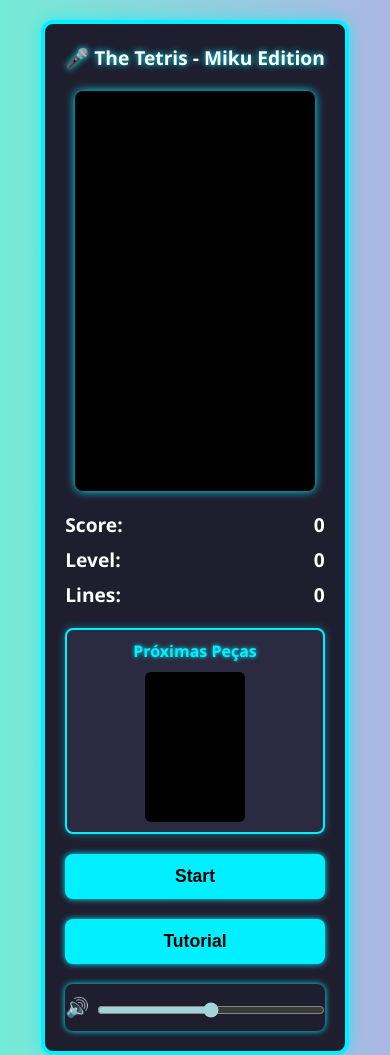
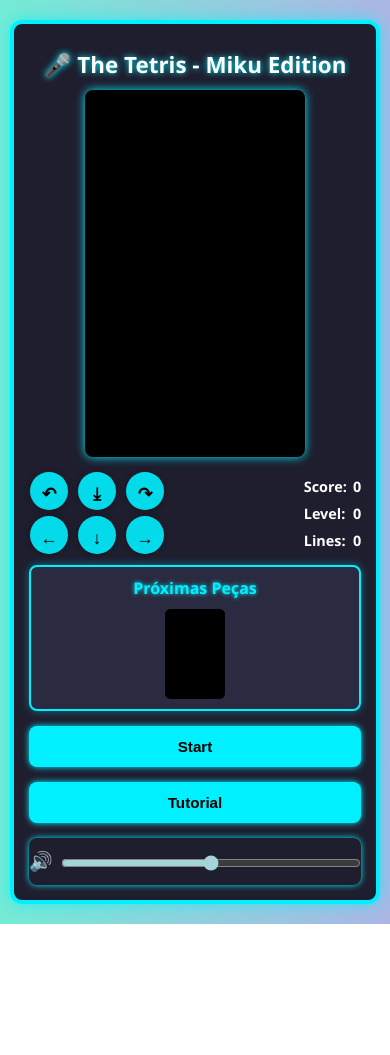
Before and after one commit to ZhengWortz/Tetris-game, a plain HTML site: page index.html in a window 390 px wide. Shown: the top 1055 px of the page. After the commit the page ends 924 px from the top, so only its background shows below. Drawn offline with Linux system fonts and the light colour scheme.

Commit message:
add bottons

```diff
--- a/controls.js
+++ b/controls.js
@@ -14,12 +14,40 @@ window.addEventListener("click", (e) => {
 document.getElementById('gameover-ok').addEventListener('click', () => {
   document.getElementById('gameover-modal').style.display = 'none';
 });
-window.addEventListener('click', (e) => {
+window.addEventListener("click", (e) => {
   const modal = document.getElementById('gameover-modal');
   if (e.target === modal) modal.style.display = 'none';
 });
 
-// Controles
+// Função para detectar dispositivo móvel
+function isMobileDevice() {
+  return /Android|webOS|iPhone|iPad|iPod|BlackBerry|IEMobile|Opera Mini/i.test(navigator.userAgent);
+}
+
+// Mostra o joystick se for um dispositivo móvel
+if (isMobileDevice()) {
+  document.getElementById('joystick-container').classList.remove('hidden');
+}
+
+// Controles via joystick (mobile)
+document.getElementById('left-button').addEventListener('click', () => playerMove(-1));
+document.getElementById('right-button').addEventListener('click', () => playerMove(1));
+document.getElementById('rotate-left-button').addEventListener('click', () => playerRotate(-1));
+document.getElementById('rotate-right-button').addEventListener('click', () => playerRotate(1));
+document.getElementById('drop-button').addEventListener('click', () => {
+  while (!collide(arena, player)) player.pos.y++;
+  player.pos.y--;
+  merge(arena, player);
+  playerReset();
+  arenaSweep();
+  updateScore();
+  dropCounter = 0;
+});
+document.getElementById('down-button').addEventListener('click', () => {
+  playerDrop();
+});
+
+// Controles via teclado (PC)
 document.addEventListener('keydown', event => {
   if (isGameOver) return;
   const k = event.key.toLowerCase();
@@ -31,7 +59,6 @@ document.addEventListener('keydown', event => {
   else if (k === 'q') playerRotate(-1);
   else if (event.code === 'Space') {
     event.preventDefault();
-    // Queda instantânea segura
     while (!collide(arena, player)) player.pos.y++;
     player.pos.y--;
     merge(arena, player);
--- a/index.html
+++ b/index.html
@@ -2,7 +2,7 @@
 <html lang="pt-BR">
 <head>
   <meta charset="UTF-8" />
-  <meta name="viewport" content="width=device-width, initial-scale=1" />
+  <meta name="viewport" content="width=device-width, initial-scale=1, user-scalable=no" />
   <title>🎤 The Tetris - Miku Edition</title>
   <link rel="stylesheet" href="style.css" />
 </head>
@@ -14,10 +14,11 @@
 
   <!-- Container principal do jogo -->
   <div id="game-container">
-    <div>
+    <div class="game-area">
       <h1>🎤 The Tetris - Miku Edition</h1>
       <canvas id="tetris" width="240" height="400"></canvas>
     </div>
+
     <div class="side-panel">
       <div class="scoreboard">
         <div>Score: <span id="score">0</span></div>
@@ -47,6 +48,20 @@
   <!-- Container para o GIF da Miku à direita -->
   <div class="miku-container miku-right">
     <img src="assets/miku_right.gif" alt="Miku à direita" />
+  </div>
+
+  <!-- Joystick Virtual (oculto por padrão) -->
+  <div id="joystick-container" class="hidden">
+    <div class="row">
+      <button id="rotate-left-button">↶</button>
+      <button id="drop-button">⤓</button>
+      <button id="rotate-right-button">↷</button>
+    </div>
+    <div class="row">
+      <button id="left-button">←</button>
+      <button id="down-button">↓</button>
+      <button id="right-button">→</button>
+    </div>
   </div>
 
   <!-- Modal de Tutorial -->
--- a/style.css
+++ b/style.css
@@ -16,7 +16,7 @@ body {
   color: #fff;
   user-select: none;
   position: relative;
-  overflow: hidden;
+  overflow: hidden; /* Remove scroll */
 }
 
 /* === Container principal do jogo === */
@@ -26,13 +26,14 @@ body {
   border-radius: 12px;
   padding: 20px 30px;
   display: flex;
-  flex-direction: row;
-  align-items: flex-start;
-  gap: 30px;
+  align-items: center; /* Centraliza verticalmente */
+  justify-content: center; /* Centraliza horizontalmente */
+  gap: 30px; /* Espaço entre os elementos */
   box-shadow: 0 0 15px #00f0ffaa;
   position: relative;
   z-index: 10;
   max-width: 800px;
+  width: 90%;
   margin: 20px auto;
 }
 
@@ -42,9 +43,10 @@ body {
   text-align: center;
   margin: 0 0 20px 0;
   font-weight: 900;
-  font-size: 1.4rem;
+  font-size: 2rem;
   text-shadow: 0 0 6px #00f0ff;
   user-select: none;
+  margin-left: 75px;
 }
 
 /* Canvas principal */
@@ -54,16 +56,19 @@ body {
   border-radius: 8px;
   box-shadow: 0 0 10px #00f0ff;
   display: block;
-  margin: 0 auto;
+  width: 240px; /* Largura fixa do canvas */
+  height: 450px; /* Altura fixa do canvas */
+  margin-left: 220px; /* Adiciona margem esquerda para mover o canvas para a direita */
 }
 
-/* === Painel lateral (score, preview, botões) === */
+/* === Painel lateral === */
 .side-panel {
   display: flex;
   flex-direction: column;
   align-items: center;
-  width: 160px;
+  width: 160px; /* Mantém a largura do painel */
   gap: 20px;
+  margin-left: auto; /* Alinha o painel ao lado esquerdo */
 }
 
 /* Placar */
@@ -160,7 +165,7 @@ button:hover {
   margin-top: 4px;
 }
 
-/* === GIFs da Miku (esquerda e direita) === */
+/* === GIFs da Miku === */
 .miku-container {
   position: absolute;
   width: 300px;
@@ -168,26 +173,23 @@ button:hover {
   display: flex;
   justify-content: center;
   align-items: center;
-  z-index: 1000;
-  pointer-events: none; /* Não interfere nos cliques */
+  z-index: 1;
+  pointer-events: none;
   background-color: transparent;
 }
 
-/* Miku à esquerda */
 .miku-left {
-  left: 100px;    /* Ajuste fino conforme necessário */
+  left: 100px;
   top: 50%;
   transform: translateY(-50%);
 }
 
-/* Miku à direita */
 .miku-right {
-  right: 200px;  /* Ajuste fino conforme necessário */
+  right: 200px;
   top: 50%;
   transform: translateY(-50%);
 }
 
-/* Imagens das Mikus */
 .miku-left img,
 .miku-right img {
   width: 800px;
@@ -195,14 +197,13 @@ button:hover {
   animation: float 3s ease-in-out infinite;
 }
 
-/* Animação de flutuação suave */
 @keyframes float {
   0% { transform: translateY(0) scale(1); }
   50% { transform: translateY(-12px) scale(1.03); }
   100% { transform: translateY(0) scale(1); }
 }
 
-/* === Modais (Tutorial e Game Over) === */
+/* === Modais === */
 .modal {
   display: none;
   position: fixed;
@@ -228,7 +229,6 @@ button:hover {
   animation: fadeIn 0.4s ease-out;
 }
 
-/* Estilo do modal de Game Over */
 #gameover-modal .gameover-content {
   background: linear-gradient(135deg, #ff416c, #ff4b2b);
   border: 2px solid #fff;
@@ -265,7 +265,6 @@ button:hover {
   transform: scale(1.05);
 }
 
-/* Animações */
 @keyframes fadeIn {
   from { opacity: 0; transform: scale(0.9); }
   to { opacity: 1; transform: scale(1); }
@@ -276,23 +275,196 @@ button:hover {
   100% { transform: scale(1); opacity: 1; }
 }
 
-/* Responsividade básica */
+/* === Joystick Virtual (original, visível no PC) === */
+#joystick-container {
+  position: absolute;
+  bottom: 375px; /* Posiciona perto da base do canvas */
+  left: 600px;   /* Posiciona ao lado do canvas */
+  display: flex;
+  flex-direction: column;
+  align-items: center;
+  gap: 10px;
+  z-index: 1000;
+  background-color: rgba(0, 0, 0, 0.2);
+  border-radius: 8px;
+  box-shadow: 0 0 8px rgba(0, 0, 0, 0.3);
+}
+
+#joystick-container .row {
+  display: flex;
+  justify-content: center;
+  gap: 15px;
+  width: 100%;
+}
+
+#joystick-container button {
+  width: 50px;
+  height: 50px;
+  font-size: 1.5rem;
+  border: none;
+  border-radius: 50%;
+  background-color: rgba(0, 240, 255, 0.9);
+  color: #000;
+  cursor: pointer;
+  box-shadow: 0 0 8px rgba(0, 0, 0, 0.3);
+  transition: transform 0.1s ease;
+}
+
+#joystick-container button:active {
+  transform: scale(0.9);
+}
+
+/* === Responsividade para Mobile (Figma-like) === */
 @media (max-width: 800px) {
+  .miku-left, .miku-right {
+    display: none;
+  }
+
   #game-container {
     flex-direction: column;
-    padding: 20px;
+    padding: 15px;
     gap: 20px;
+    width: 95%;
   }
 
-  .miku-left, .miku-right {
-    display: none; /* Esconde Mikus em telas pequenas */
+  #game-container h1 {
+    font-size: 1.4rem;
+    margin: 10px 0;
+  }
+
+  #tetris {
+    width: 90%;
+    height: auto;
+    max-width: 280px;
+    margin: 0 auto;
   }
 
   .side-panel {
     width: 100%;
+    gap: 15px;
   }
 
-  #game-container h1 {
+  .scoreboard {
+    width: 100%;
+    font-weight: 700;
     font-size: 1.2rem;
+    display: flex;
+    flex-direction: column;
+    gap: 8px;
+    text-align: center;
+  }
+
+  .scoreboard div {
+    display: flex;
+    align-items: center;
+    justify-content: space-between;
+    margin-left: 275px;
+  }
+
+  /* === JOYSTICK MOBILE: posicionado DENTRO do game-container, ao lado do scoreboard === */
+  #joystick-container {
+    /* Posiciona dentro do container visualmente */
+    position: absolute;
+    top: 50%;
+    left: 50%;
+    transform: translate(-250px, 60px); /* Ajuste fino para alinhar ao side-panel */
+
+    /* Remove fundo e sombra */
+    background-color: transparent;
+    box-shadow: none;
+    border: none;
+    padding: 0;
+    width: auto;
+    margin: 0;
+
+    /* Layout */
+    display: flex;
+    flex-direction: column;
+    align-items: center;
+    gap: 6px;
+  }
+
+  #joystick-container .row {
+    gap: 10px;
+    justify-content: center;
+  }
+
+  #joystick-container button {
+    width: 44px;
+    height: 44px;
+    font-size: 1.3rem;
+    box-shadow: 0 0 6px rgba(0, 0, 0, 0.3);
+  }
+
+  /* Ajuste no side-panel para garantir z-index */
+  .side-panel {
+    position: relative;
+    z-index: 1;
+  }
+
+  #preview {
+    width: 80px;
+    height: 120px;
+  }
+
+  button {
+    font-size: 1rem;
   }
 }
+
+@media (max-width: 600px) {
+  #tetris {
+    width: 90%;
+    max-width: 240px;
+  }
+
+  .scoreboard {
+    font-size: 1rem;
+  }
+
+  button {
+    font-size: 0.95rem;
+  }
+
+  #preview {
+    width: 70px;
+    height: 105px;
+  }
+
+  #joystick-container button {
+    width: 40px;
+    height: 40px;
+    font-size: 1.2rem;
+    transform: translate(-220px, -105px);
+  }
+
+  #joystick-container {
+    transform: translate(60px, 120px); /* Ajuste para telas menores */
+  }
+}
+
+@media (max-width: 400px) {
+  #tetris {
+    width: 90%;
+    max-width: 220px;
+  }
+
+  .scoreboard {
+    font-size: 0.9rem;
+  }
+
+  #preview {
+    width: 60px;
+    height: 90px;
+  }
+
+  #joystick-container button {
+    width: 38px;
+    height: 38px;
+    font-size: 1.1rem;
+  }
+
+  #joystick-container {
+    transform: translate(55px, 115px);
+  }
+}
--- a/tetris.js
+++ b/tetris.js
@@ -1,12 +1,10 @@
 // Canvas principal
 const canvas = document.getElementById('tetris');
 const context = canvas.getContext('2d');
-context.scale(20, 20); // Cada bloco = 20px
 
 // Canvas de preview
 const previewCanvas = document.getElementById('preview');
 const previewCtx = previewCanvas.getContext('2d');
-previewCtx.scale(10, 10);
 
 // Elementos do DOM
 const scoreElement = document.getElementById('score');
@@ -16,7 +14,6 @@ const startButton = document.getElementById('start-button');
 const volumeSlider = document.getElementById('volume-slider');
 const bgMusic = document.getElementById('bg-music');
 const gameOverModal = document.getElementById('gameover-modal');
-const restartButton = document.getElementById('restart-button');
 
 // Estado do jogo
 let isGameOver = false;
@@ -91,7 +88,6 @@ function randomPiece() {
   return matrixes[type];
 }
 
-// Inicializa próximas peças
 function initNextPieces() {
   nextPieces = [];
   for (let i = 0; i < 3; i++) {
@@ -99,14 +95,13 @@ function initNextPieces() {
   }
 }
 
-// Atualiza preview
 function updatePreview() {
   previewCtx.fillStyle = '#000';
-  previewCtx.fillRect(0, 0, 10, 15);
+  previewCtx.fillRect(0, 0, previewCanvas.width / 10, previewCanvas.height / 10);
 
   let yOffset = 1;
   nextPieces.forEach(piece => {
-    const xOffset = Math.floor((10 - piece[0].length) / 2); // Centraliza no preview (10 unidades)
+    const xOffset = Math.floor(((previewCanvas.width / 10) - piece[0].length) / 2);
 
     piece.forEach((row, y) => {
       row.forEach((value, x) => {
@@ -124,7 +119,6 @@ function updatePreview() {
   });
 }
 
-// Desenha peça com efeitos
 function drawMatrix(matrix, offset) {
   matrix.forEach((row, y) => {
     row.forEach((value, x) => {
@@ -143,12 +137,10 @@ function drawMatrix(matrix, offset) {
   });
 }
 
-// Desenha tudo
 function draw() {
   context.fillStyle = '#000';
   context.fillRect(0, 0, canvas.width, canvas.height);
 
-  // Grade (tipo xadrez)
   context.strokeStyle = '#333';
   context.lineWidth = 0.02;
   for (let y = 0; y < 20; y++) {
@@ -161,7 +153,6 @@ function draw() {
   drawMatrix(player.matrix, player.pos);
 }
 
-// Colisão
 function collide(arena, player) {
   const [m, o] = [player.matrix, player.pos];
   for (let y = 0; y < m.length; ++y) {
@@ -177,7 +168,6 @@ function collide(arena, player) {
   return false;
 }
 
-// Junta peça ao tabuleiro
 function merge(arena, player) {
   player.matrix.forEach((row, y) => {
     row.forEach((value, x) => {
@@ -188,7 +178,6 @@ function merge(arena, player) {
   });
 }
 
-// Limpa linhas
 function arenaSweep() {
   let rowCount = 0;
   outer: for (let y = arena.length - 1; y >= 0; y--) {
@@ -219,7 +208,6 @@ function arenaSweep() {
   }
 }
 
-// Queda normal
 function playerDrop() {
   player.pos.y++;
   if (collide(arena, player)) {
@@ -233,13 +221,11 @@ function playerDrop() {
   dropCounter = 0;
 }
 
-// Movimento
 function playerMove(dir) {
   player.pos.x += dir;
   if (collide(arena, player)) player.pos.x -= dir;
 }
 
-// Rotação segura
 function playerRotate(dir) {
   const pos = player.pos.x;
   let offset = 1;
@@ -268,12 +254,10 @@ function rotate(matrix, dir) {
   }
 }
 
-// Nova peça - ✅ AQUI ESTÁ O CENTRALIZAÇÃO CORRETA
 function playerReset() {
   player.matrix = nextPieces.shift();
   nextPieces.push(randomPiece());
 
-  // Centraliza a peça no grid de 12 colunas
   player.pos.y = 0;
   player.pos.x = Math.floor((12 - player.matrix[0].length) / 2);
 
@@ -284,14 +268,12 @@ function playerReset() {
   updatePreview();
 }
 
-// Atualiza placar
 function updateScore() {
   scoreElement.innerText = player.score;
   levelElement.innerText = player.level;
   linesElement.innerText = player.lines;
 }
 
-// Loop principal
 function update(time = 0) {
   if (isGameOver) return;
   const deltaTime = time - lastTime;
@@ -302,7 +284,6 @@ function update(time = 0) {
   animationId = requestAnimationFrame(update);
 }
 
-// Game Over
 function gameOver() {
   if (isGameOver) return;
   isGameOver = true;
@@ -312,7 +293,6 @@ function gameOver() {
   gameOverModal.style.display = 'flex';
 }
 
-// Inicia o jogo
 function startGame() {
   if (animationId) cancelAnimationFrame(animationId);
   isGameOver = false;
@@ -330,14 +310,31 @@ function startGame() {
   update();
 }
 
+// Redimensionamento responsivo
+function resizeCanvas() {
+  const containerWidth = window.innerWidth < 800 ? window.innerWidth * 0.9 : 240;
+  const height = containerWidth * (400 / 240);
+
+  canvas.width = 12 * 20;
+  canvas.height = 20 * 20;
+  context.scale(20, 20);
+
+  previewCanvas.width = 10 * 10;
+  previewCanvas.height = 15 * 10;
+  previewCtx.scale(10, 10);
+
+  updatePreview();
+}
+
+window.addEventListener('resize', resizeCanvas);
+resizeCanvas();
+
 // Eventos
 startButton.addEventListener('click', startGame);
 volumeSlider.addEventListener('input', () => {
   bgMusic.volume = volumeSlider.value;
 });
 
-// Botão de reiniciar
-restartButton.addEventListener('click', () => {
+document.getElementById('gameover-ok').addEventListener('click', () => {
   gameOverModal.style.display = 'none';
-  startGame();
 });
```
